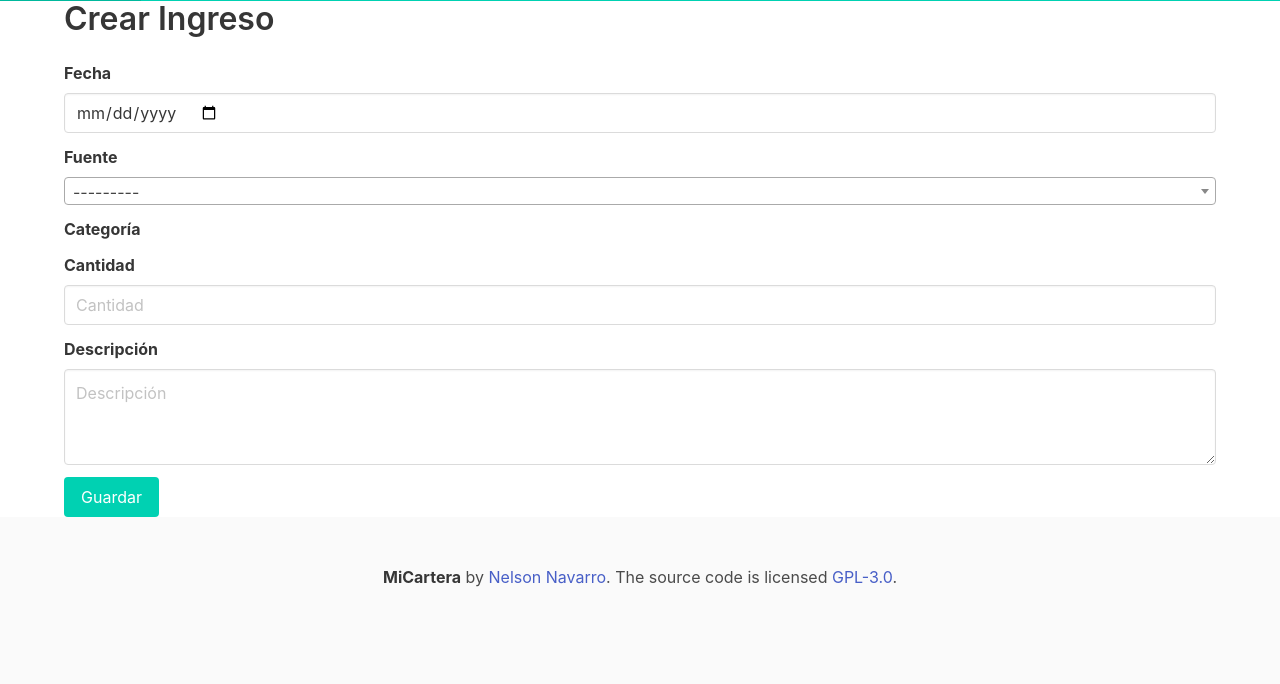
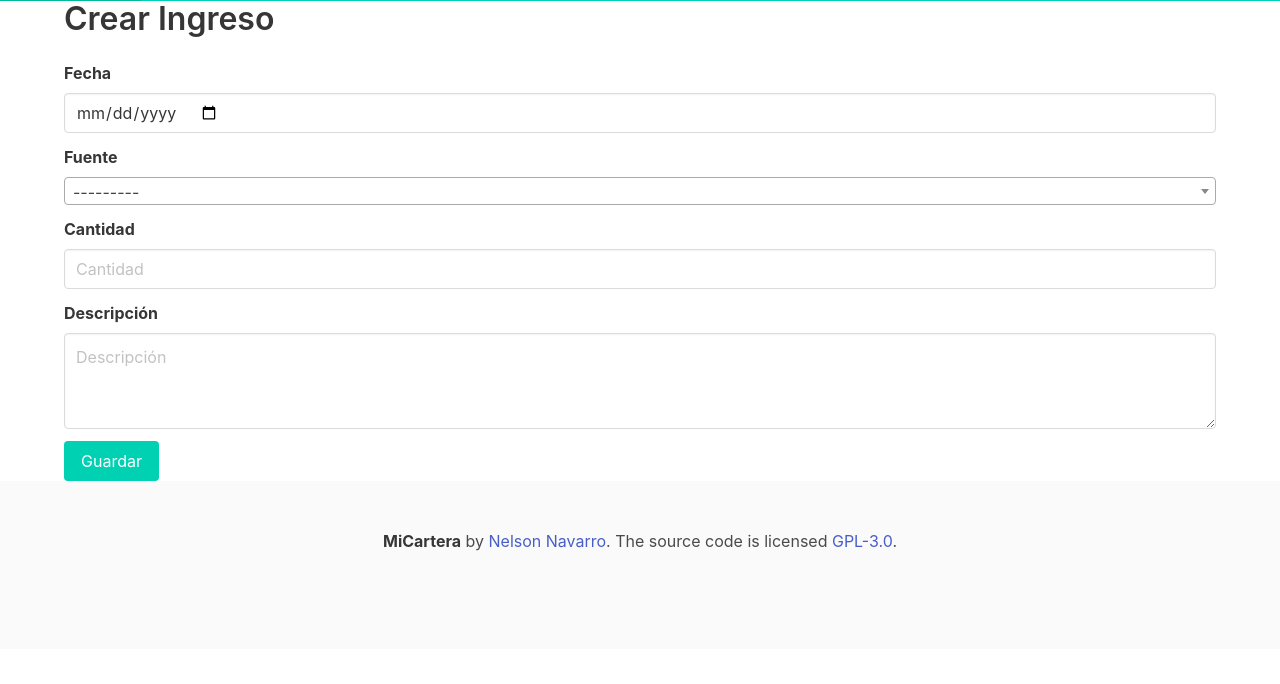
Before and after one commit to NelsonNV/MiCartera, a Django app: page /ingresos/crear/ in a window 1280 px wide. Shown: the part 51-735 px from the top of the page. Run offline with Django 5.2, Linux system fonts and the light colour scheme; data that the repository does not hold is empty; some libraries are stand-ins or nearby versions.

Commit message:
chore: se elimina input categoria en ingreso

```diff
--- a/templates/formulario/ingreso_form.html
+++ b/templates/formulario/ingreso_form.html
@@ -21,12 +21,6 @@
     <label class="label" for="{{ form.fuente.id_for_label }}">Fuente</label>
     <div class="control">
       {{ form.fuente}}
-    </div>
-  </div>
-  <div class="field">
-    <label class="label" for="{{ form.categoria.id_for_label }}">Categoría</label>
-    <div class="control">
-      {{ form.categoria}}
     </div>
   </div>
   <div class="field">
```
